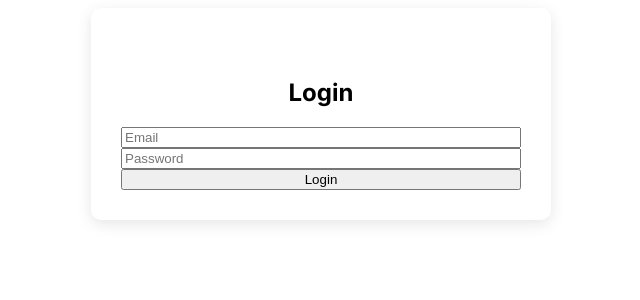
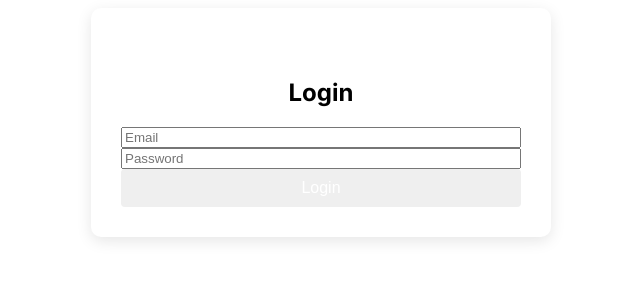
Before and after one commit to Presho99/movers, a React (Create React App) app: page / in a window 1280 px wide. Both pictures are taken after a click on the button "Register". Shown: the top 300 px of the page, without its empty margins (319-959 px from the left). Built offline with nearby package versions, Linux system fonts and the light colour scheme.

Commit message:
Style buttons

```diff
--- /dev/null
+++ b/src/components/Button.css
@@ -0,0 +1,37 @@
+/* Button.css */
+.custom-button {
+    padding: 10px 20px;
+    font-size: 16px;
+    border-radius: 4px;
+    border: none;
+    cursor: pointer;
+    transition: background-color 0.3s;
+    color: white; /* Default text color */
+  }
+
+  /* Primary Button - #39A2A5 */
+  .custom-button.primary {
+    background-color: #39a2a5;
+  }
+
+  .custom-button.primary:hover {
+    background-color: #2c8084; /* Slightly darker shade for hover effect */
+  }
+
+  /* Secondary Button - #032739 */
+  .custom-button.secondary {
+    background-color: #032739;
+  }
+
+  .custom-button.secondary:hover {
+    background-color: #021d2b; /* Slightly darker shade for hover effect */
+  }
+
+  /* Accent Button - #F56626 */
+  .custom-button.accent {
+    background-color: #f56626;
+  }
+
+  .custom-button.accent:hover {
+    background-color: #d54e1b; /* Slightly darker shade for hover effect */
+  }
--- a/src/components/Button.js
+++ b/src/components/Button.js
@@ -1,9 +1,10 @@
 // src/components/Button.js
 import React from 'react';
+import './Button.css'; // Import the CSS file for styling
 
-function Button({ onClick, children, className }) {
+function Button({ onClick, children, className = '' }) {
   return (
-    <button onClick={onClick} className={className}>
+    <button onClick={onClick} className={`custom-button ${className}`}>
       {children}
     </button>
   );
```
